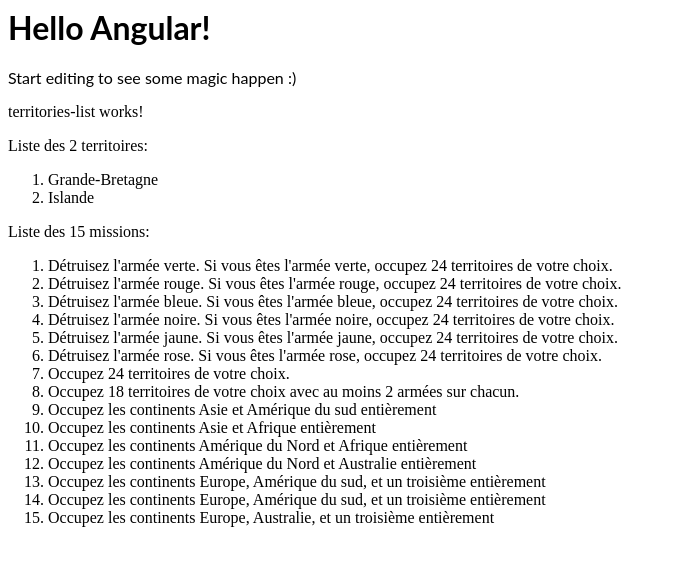
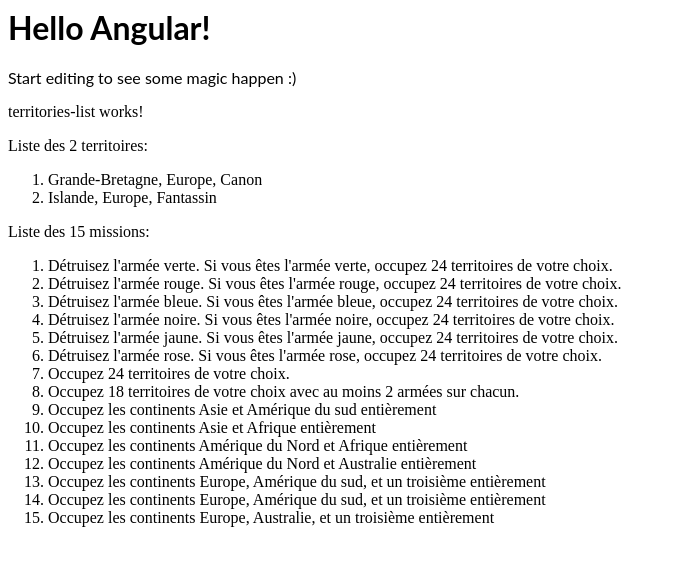
Before and after one commit to dracito/risk-game-manager, an Angular app: page / in a window 1280 px wide. Shown: the top 566 px of the page, without its empty margins (0-676 px from the left). Built offline with nearby package versions, Linux system fonts and the light colour scheme.

Commit message:
1 file modified

```diff
--- a/src/app/cards/territories/territories-list/territories-list.component.html
+++ b/src/app/cards/territories/territories-list/territories-list.component.html
@@ -7,7 +7,7 @@
   </p>
   <ol>
     <li class="mission-item" *ngFor="let territory of territories">
-      {{ territory.territory }}
+      {{ territory.territory }}, {{ territory.continent }}, {{ territory.type }}
     </li>
   </ol>
 </div>
```
